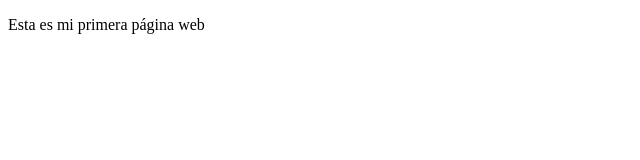
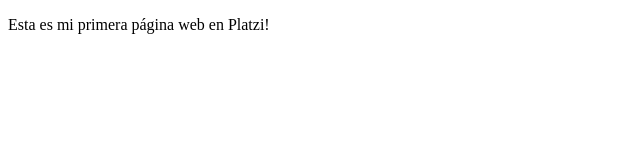
Before and after one commit to bookie18/proyectoDemoCursoPrework, a plain HTML site: page index.html in a window 1280 px wide. Shown: the full height of the page, 0-640 px from the left. Drawn offline with Linux system fonts and the light colour scheme.

Commit message:
cambios agregamos Platzi

```diff
--- a/index.html
+++ b/index.html
@@ -7,6 +7,6 @@
         <title>Hola mundo</title>
     </head>
     <body>
-        <p>Esta es mi primera página web</p>
+        <p>Esta es mi primera página web en Platzi!</p>
     </body>
 </html>
```
